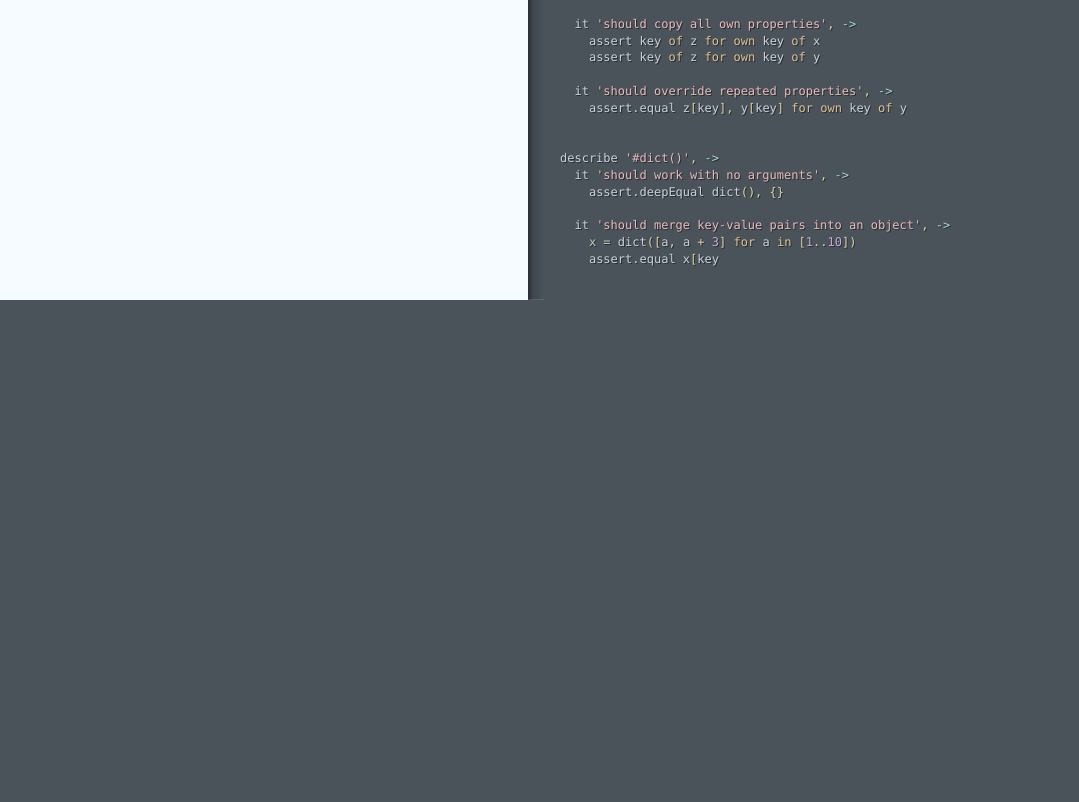
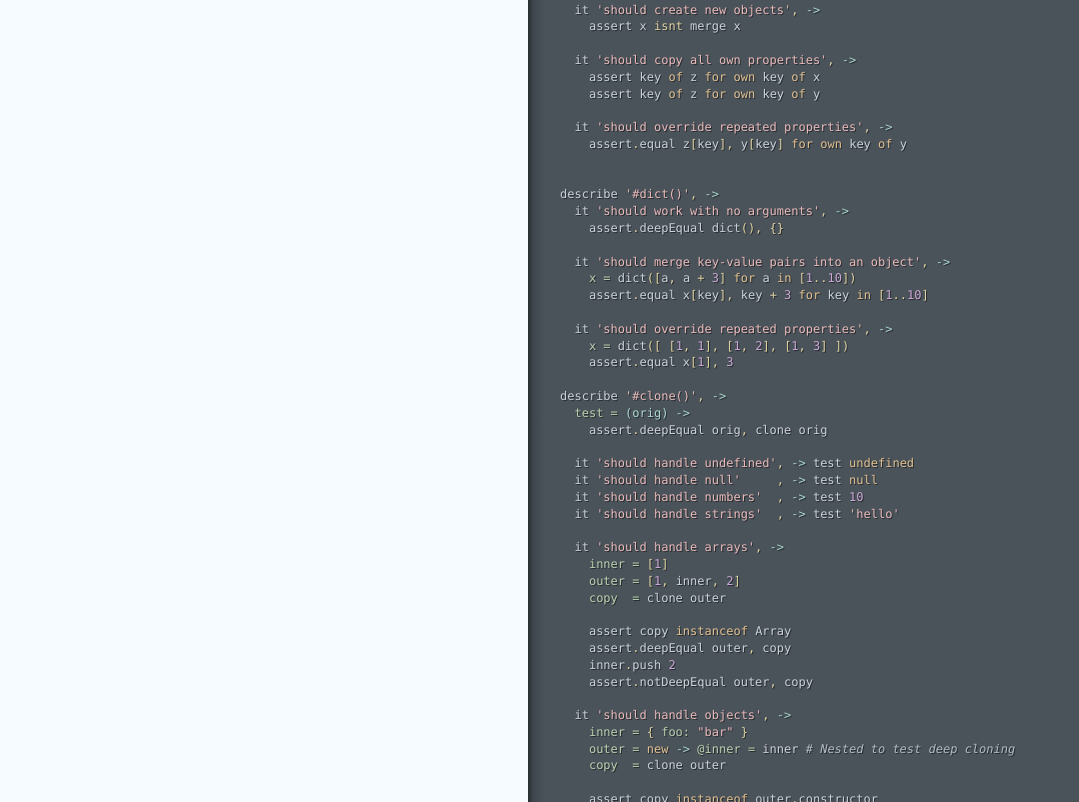
Before and after one commit to slezica/idiom, a plain HTML site: page src/test.html in a window 1280 px wide. Shown: the part 1360-2162 px from the top of the page, without its empty margins (0-1079 px from the left). Before the commit the page ends 1660 px from the top, so only its background shows below. Drawn offline with Linux system fonts and the light colour scheme.

Commit message:
Generated at Sun Mar 24 02:56:03 ART 2013

```diff
--- a/src/test.html
+++ b/src/test.html
@@ -1,6 +1,7 @@
-<!DOCTYPE html><html lang="en"><head><title>src/test</title></head><meta http-equiv="Content-Type" content="text/html; charset=utf-8"><meta name="viewport" content="width=device-width, initial-scale=1.0, minimum-scale=1.0, maximum-scale=1.0"><meta name="groc-relative-root" content="../"><meta name="groc-document-path" content="src/test"><meta name="groc-project-path" content="src/test.coffee"><link rel="stylesheet" type="text/css" media="all" href="../assets/style.css"><script type="text/javascript" src="../assets/behavior.js"></script><body><div id="meta"><div class="file-path">src/test.coffee</div></div><div id="document"><div class="segment"><div class="comments"><div class="wrapper"><p>This module is written for mocha
-  1. Install with <code>npm install -g mocha</code>
-  2. Run <code>mocha</code> (recommended <code>mocha -R spec</code>) on package root</p></div></div><div class="code"><div class="wrapper"><span class="nv">assert = </span><span class="nx">require</span> <span class="s">&#39;assert&#39;</span>
+<!DOCTYPE html><html lang="en"><head><title>src/test</title></head><meta http-equiv="Content-Type" content="text/html; charset=utf-8"><meta name="viewport" content="width=device-width, initial-scale=1.0, minimum-scale=1.0, maximum-scale=1.0"><meta name="groc-relative-root" content="../"><meta name="groc-document-path" content="src/test"><meta name="groc-project-path" content="src/test.coffee"><link rel="stylesheet" type="text/css" media="all" href="../assets/style.css"><script type="text/javascript" src="../assets/behavior.js"></script><body><div id="meta"><div class="file-path">src/test.coffee</div></div><div id="document"><div class="segment"><div class="comments"><div class="wrapper"><p>This module is written for mocha</p></div></div></div><div class="segment"><div class="comments"><div class="wrapper"><ol>
+<li>Install with <code>npm install -g mocha</code></li>
+<li>Run <code>mocha</code> (recommended <code>mocha -R spec</code>) on package root</li>
+</ol></div></div><div class="code"><div class="wrapper"><span class="nv">assert = </span><span class="nx">require</span> <span class="s">&#39;assert&#39;</span>
 
 <span class="nx">require</span><span class="p">(</span><span class="s">&#39;../lib/idiom&#39;</span><span class="p">).</span><span class="nx">export</span><span class="p">()</span>
 
@@ -92,4 +93,37 @@
 
   <span class="nx">it</span> <span class="s">&#39;should merge key-value pairs into an object&#39;</span><span class="p">,</span> <span class="nf">-&gt;</span>
     <span class="nv">x = </span><span class="nx">dict</span><span class="p">([</span><span class="nx">a</span><span class="p">,</span> <span class="nx">a</span> <span class="o">+</span> <span class="mi">3</span><span class="p">]</span> <span class="k">for</span> <span class="nx">a</span> <span class="k">in</span> <span class="p">[</span><span class="mi">1</span><span class="p">..</span><span class="mi">10</span><span class="p">])</span>
-    <span class="nx">assert</span><span class="p">.</span><span class="nx">equal</span> <span class="nx">x</span><span class="p">[</span><span class="nx">key</span><span c</div></div></div></div></body></html>
+    <span class="nx">assert</span><span class="p">.</span><span class="nx">equal</span> <span class="nx">x</span><span class="p">[</span><span class="nx">key</span><span class="p">],</span> <span class="nx">key</span> <span class="o">+</span> <span class="mi">3</span> <span class="k">for</span> <span class="nx">key</span> <span class="k">in</span> <span class="p">[</span><span class="mi">1</span><span class="p">..</span><span class="mi">10</span><span class="p">]</span>
+
+  <span class="nx">it</span> <span class="s">&#39;should override repeated properties&#39;</span><span class="p">,</span> <span class="nf">-&gt;</span>
+    <span class="nv">x = </span><span class="nx">dict</span><span class="p">([</span> <span class="p">[</span><span class="mi">1</span><span class="p">,</span> <span class="mi">1</span><span class="p">],</span> <span class="p">[</span><span class="mi">1</span><span class="p">,</span> <span class="mi">2</span><span class="p">],</span> <span class="p">[</span><span class="mi">1</span><span class="p">,</span> <span class="mi">3</span><span class="p">]</span> <span class="p">])</span>
+    <span class="nx">assert</span><span class="p">.</span><span class="nx">equal</span> <span class="nx">x</span><span class="p">[</span><span class="mi">1</span><span class="p">],</span> <span class="mi">3</span>
+
+<span class="nx">describe</span> <span class="s">&#39;#clone()&#39;</span><span class="p">,</span> <span class="nf">-&gt;</span>
+  <span class="nv">test = </span><span class="nf">(orig) -&gt;</span>
+    <span class="nx">assert</span><span class="p">.</span><span class="nx">deepEqual</span> <span class="nx">orig</span><span class="p">,</span> <span class="nx">clone</span> <span class="nx">orig</span>
+
+  <span class="nx">it</span> <span class="s">&#39;should handle undefined&#39;</span><span class="p">,</span> <span class="nf">-&gt;</span> <span class="nx">test</span> <span class="kc">undefined</span>
+  <span class="nx">it</span> <span class="s">&#39;should handle null&#39;</span>     <span class="p">,</span> <span class="nf">-&gt;</span> <span class="nx">test</span> <span class="kc">null</span>
+  <span class="nx">it</span> <span class="s">&#39;should handle numbers&#39;</span>  <span class="p">,</span> <span class="nf">-&gt;</span> <span class="nx">test</span> <span class="mi">10</span>
+  <span class="nx">it</span> <span class="s">&#39;should handle strings&#39;</span>  <span class="p">,</span> <span class="nf">-&gt;</span> <span class="nx">test</span> <span class="s">&#39;hello&#39;</span>
+
+  <span class="nx">it</span> <span class="s">&#39;should handle arrays&#39;</span><span class="p">,</span> <span class="nf">-&gt;</span>
+    <span class="nv">inner = </span><span class="p">[</span><span class="mi">1</span><span class="p">]</span>
+    <span class="nv">outer = </span><span class="p">[</span><span class="mi">1</span><span class="p">,</span> <span class="nx">inner</span><span class="p">,</span> <span class="mi">2</span><span class="p">]</span>
+    <span class="nv">copy  = </span><span class="nx">clone</span> <span class="nx">outer</span>
+
+    <span class="nx">assert</span> <span class="nx">copy</span> <span class="k">instanceof</span> <span class="nb">Array</span>
+    <span class="nx">assert</span><span class="p">.</span><span class="nx">deepEqual</span> <span class="nx">outer</span><span class="p">,</span> <span class="nx">copy</span>
+    <span class="nx">inner</span><span class="p">.</span><span class="nx">push</span> <span class="mi">2</span>
+    <span class="nx">assert</span><span class="p">.</span><span class="nx">notDeepEqual</span> <span class="nx">outer</span><span class="p">,</span> <span class="nx">copy</span>
+
+  <span class="nx">it</span> <span class="s">&#39;should handle objects&#39;</span><span class="p">,</span> <span class="nf">-&gt;</span>
+    <span class="nv">inner = </span><span class="p">{</span> <span class="nv">foo: </span><span class="s">&quot;bar&quot;</span> <span class="p">}</span>
+    <span class="nv">outer = </span><span class="k">new</span> <span class="nf">-&gt;</span> <span class="vi">@inner = </span><span class="nx">inner</span> <span class="c1"># Nested to test deep cloning</span>
+    <span class="nv">copy  = </span><span class="nx">clone</span> <span class="nx">outer</span>
+
+    <span class="nx">assert</span> <span class="nx">copy</span> <span class="k">instanceof</span> <span class="nx">outer</span><span class="p">.</span><span class="nx">constructor</span>
+    <span class="nx">assert</span><span class="p">.</span><span class="nx">deepEqual</span> <span class="nx">outer</span><span class="p">,</span> <span class="nx">copy</span>
+    <span class="nv">inner.foo = </span><span class="s">&quot;baz&quot;</span>
+    <span class="nx">assert</span><span class="p">.</span><span class="nx">notDeepEqual</span> <span class="nx">outer</span><span class="p">,</span> <span class="nx">copy</span></div></div></div></div></body></html>
```
